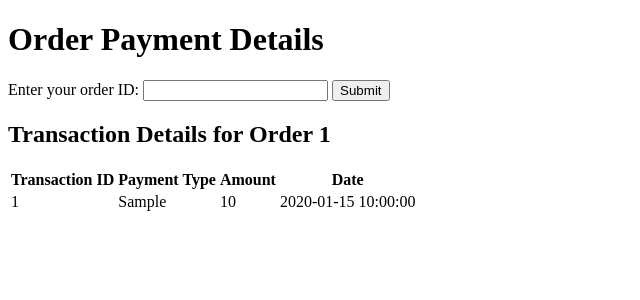
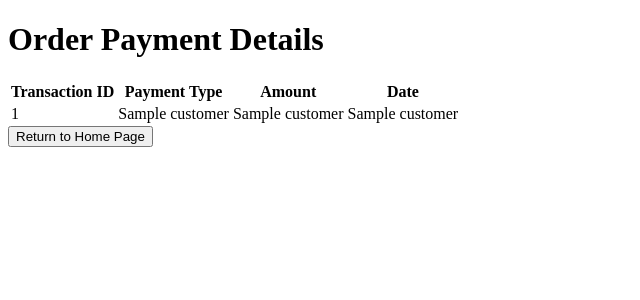
Before and after one commit to Xxkz2437xX/w4111-proj1, a Flask app: template templates/order_payment.html in a window 1280 px wide. Shown: the top 300 px of the page, without its empty margins (0-640 px from the left). Run offline with Flask 3, Linux system fonts and the light colour scheme; the template is opened without the code that fills it: most values are stand-ins (such as "Sample title", 1, 10 or a date in 2020); parts of the project's set-up code (start-up, migrations or seed data) failed here and were passed over.

Commit message:
Update order_payment.html

```diff
--- a/templates/order_payment.html
+++ b/templates/order_payment.html
@@ -1,37 +1,32 @@
-<!doctype html>
+<!DOCTYPE html>
 <html>
 <head>
 	<title>Order Payment Details</title>
 </head>
 <body>
 	<h1>Order Payment Details</h1>
-    <form method="GET" action="/order_payment">
-      <label for="orderID">Enter your order ID:</label>
-      <input type="text" name="orderID" id="orderID">
-      <button type="submit">Submit</button>
-    </form>
 	{% if data %}
-      <h2>Transaction Details for Order {{ data[0]['orderID'] }}</h2>
 		<table>
-        <thead>
 			<tr>
 				<th>Transaction ID</th>
 				<th>Payment Type</th>
 				<th>Amount</th>
 				<th>Date</th>
 			</tr>
-        </thead>
-        <tbody>
-          {% for transaction in data %}
+			{% for payment in data %}
 			<tr>
-              <td>{{ transaction['transactionID'] }}</td>
-              <td>{{ transaction['paymentType'] }}</td>
-              <td>{{ transaction['amount'] }}</td>
-              <td>{{ transaction['date'] }}</td>
+				<td>{{ payment[0] }}</td>
+				<td>{{ payment[1] }}</td>
+				<td>{{ payment[2] }}</td>
+				<td>{{ payment[3] }}</td>
 			</tr>
 			{% endfor %}
-        </tbody>
 		</table>
+	{% else %}
+		<p>No payment details found for this order ID.</p>
 	{% endif %}
+	<form action="/" method="get">
+		<input type="submit" value="Return to Home Page">
+	</form>
 </body>
 </html>
```
Lines whose indentation alone changed are shown as unchanged.
